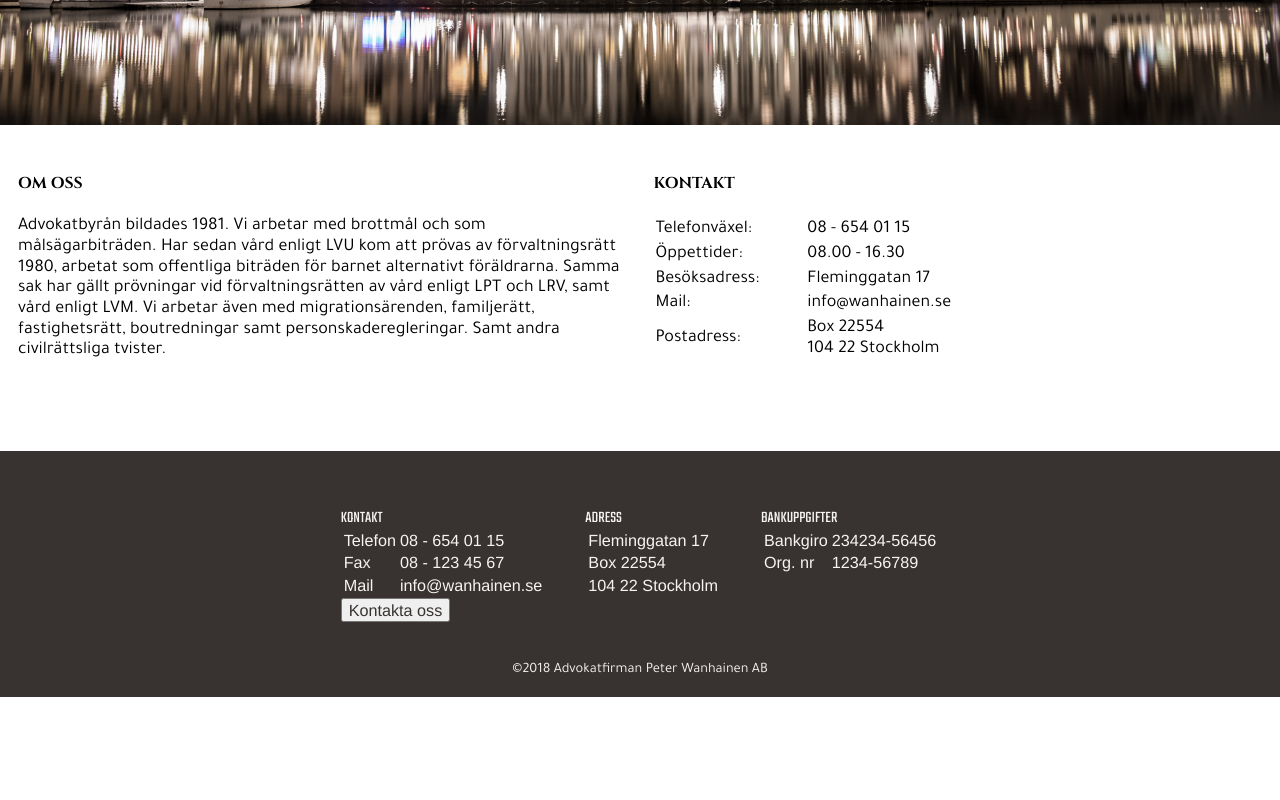
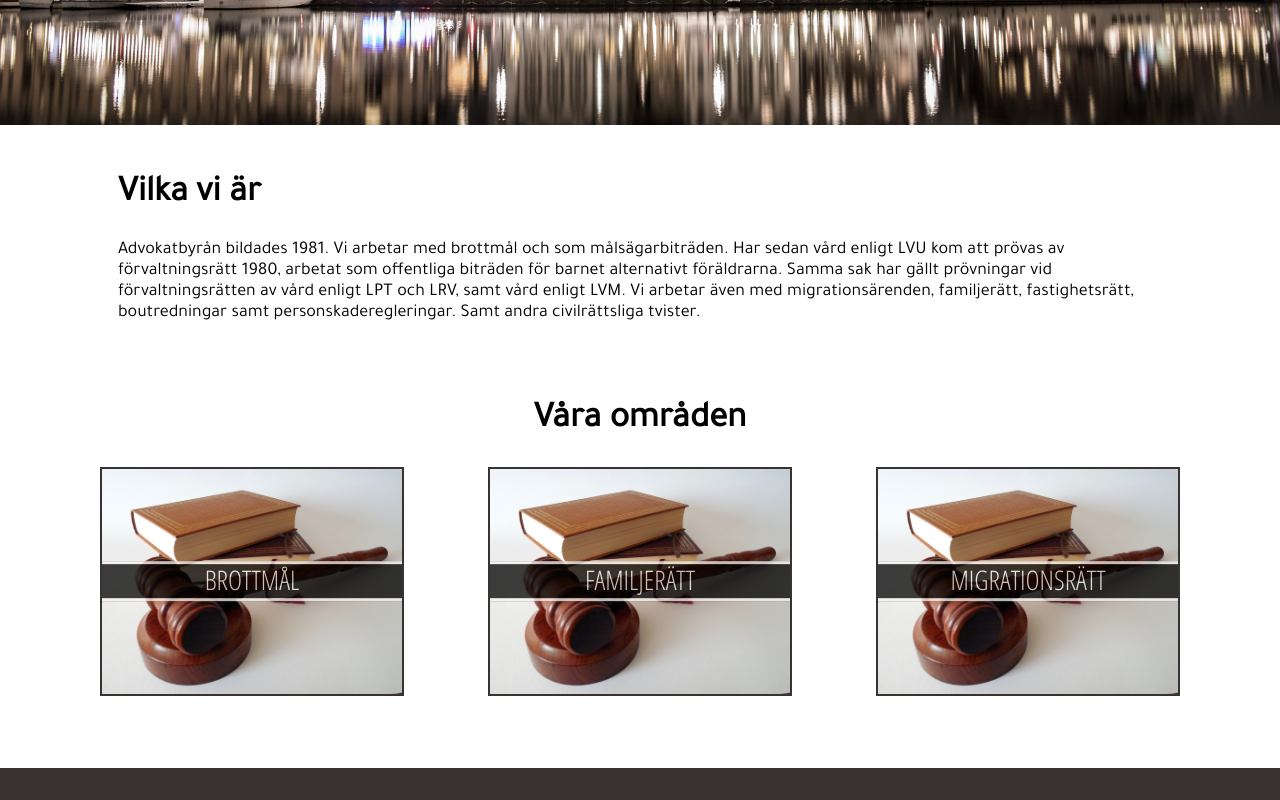
Before and after one commit to Henkenator/wanhainen2, an Angular app: page /start in a window 1280 px wide. Shown: the part 360-1160 px from the top of the page. Before the commit the page ends 1057 px from the top, so only its background shows below. Built offline with nearby package versions, Linux system fonts and the light colour scheme; a web font is replaced by a local one.

Commit message:
updated start page

```diff
--- a/src/app/components/footer/footer.component.html
+++ b/src/app/components/footer/footer.component.html
@@ -70,7 +70,7 @@
 
   <div class="copyright-container">
     <div class="copyright-text">
-      &copy;2018 Advokatfirman Peter Wanhainen AB
+      &copy;2019 Advokatfirman Peter Wanhainen AB
     </div>
   </div>
 
--- a/src/app/components/start/start.component.css
+++ b/src/app/components/start/start.component.css
@@ -45,3 +45,48 @@
   font-weight: bold;
   color: var(--beige);
 }
+
+
+.start-info-container {
+  margin: 0 auto;
+  max-width: 1080px;
+}
+
+.card-container {
+  display: flex;
+  justify-content: space-between;
+  margin: 0 auto;
+  max-width: 1080px;
+}
+
+.card {
+  position: relative;
+  border: 2px solid var(--dark-gray);
+}
+
+.card:hover {
+  opacity: 0.7;
+}
+
+.card-header {
+  position: absolute;
+  top: 50%;
+  width: 100%;
+  /*left: 50%;*/
+  transform: translate(0, -50%);
+  background-color: black;
+  opacity: 0.75;
+  border-top: 3px solid var(--beige);
+  border-bottom: 3px solid var(--beige);
+}
+
+.card-header-text {
+  color: var(--beige);
+  font-family: 'Open Sans Condensed', sans-serif;
+  text-transform: uppercase;
+  font-size: 1.5em;
+}
+
+.card-image {
+  display: block;
+}
--- a/src/app/components/start/start.component.html
+++ b/src/app/components/start/start.component.html
@@ -8,7 +8,51 @@
   -->
 </div>
 
-<main id="main">
+<main class="start-info-container">
+    <section>
+      <h1>Vilka vi är</h1>
+      <p>
+        Advokatbyrån bildades 1981. Vi arbetar med
+        brottmål och som målsägarbiträden. Har sedan
+        vård enligt LVU kom att prövas av förvaltningsrätt
+        1980, arbetat som offentliga biträden för barnet
+        alternativt föräldrarna. Samma sak har gällt
+        prövningar vid förvaltningsrätten av vård enligt
+        LPT och LRV, samt vård enligt LVM. Vi arbetar även
+        med migrationsärenden, familjerätt, fastighetsrätt,
+        boutredningar samt personskaderegleringar. Samt
+        andra civilrättsliga tvister.
+      </p>
+    </section>
+</main>
+
+<main>
+  <h1 class="text-center">Våra områden</h1>
+  <div class="card-container">
+    <div class="card">
+      <img src="/assets/images/start/lagbok.jpg" width="300px" class="card-image">
+      <div class="card-header text-center">
+        <span class="card-header-text">Brottmål</span>
+      </div>
+    </div>
+    <div class="card">
+      <img src="/assets/images/start/lagbok.jpg" width="300px" class="card-image">
+      <div class="card-header text-center">
+        <span class="card-header-text">Familjerätt</span>
+      </div>
+    </div>
+    <div class="card">
+      <img src="/assets/images/start/lagbok.jpg" width="300px" class="card-image">
+      <div class="card-header text-center">
+        <span class="card-header-text">Migrationsrätt</span>
+      </div>
+    </div>
+  </div>
+
+</main>
+
+<!--
+<main class="">
   <div class="row">
     <section class="column">
       <h2 class="subtitle">Om oss</h2>
@@ -25,39 +69,6 @@
         andra civilrättsliga tvister.
       </p>
     </section>
-    <section class="column">
-      <h2 class="subtitle">Kontakt</h2>
-      <div class="start_table">
-        <table>
-          <tr>
-            <td>Telefonväxel:</td>
-            <td>08 - 654 01 15</td>
-          </tr>
-
-          <tr>
-            <td>Öppettider:</td>
-            <td>08.00 - 16.30</td>
-          </tr>
-
-          <tr>
-            <td>Besöksadress:</td>
-            <td>Fleminggatan 17</td>
-          </tr>
-
-          <tr>
-            <td>Mail:</td>
-            <td>info@wanhainen.se</td>
-          </tr>
-
-          <tr>
-            <td>Postadress:</td>
-            <td>Box 22554<br>
-              104 22 Stockholm
-            </td>
-          </tr>
-
-        </table>
-      </div>
-    </section>
   </div>
 </main>
+-->
--- a/src/styles.css
+++ b/src/styles.css
@@ -62,13 +62,6 @@ main {
   }
 }*/
 
-.subtitle {
-  margin-top: 1.5em;
-  margin-bottom: 1.5em;
-  font-size: 0.875rem;
-  text-transform: uppercase;
-  font-family: 'Cinzel', serif;
-}
 
 
 @media (min-width: 35em) {
@@ -82,14 +75,6 @@ main {
     margin-right: 0.75em;
     margin-left: 0.75em;
   }
-}
-
-.start_table td {
-  padding-left: 0;
-}
-
-.start_table td + td {
-  padding-left: 2.5em;
 }
 
 
```
Also changed, not shown: src/assets/images/start/lagbok.jpg (added).
